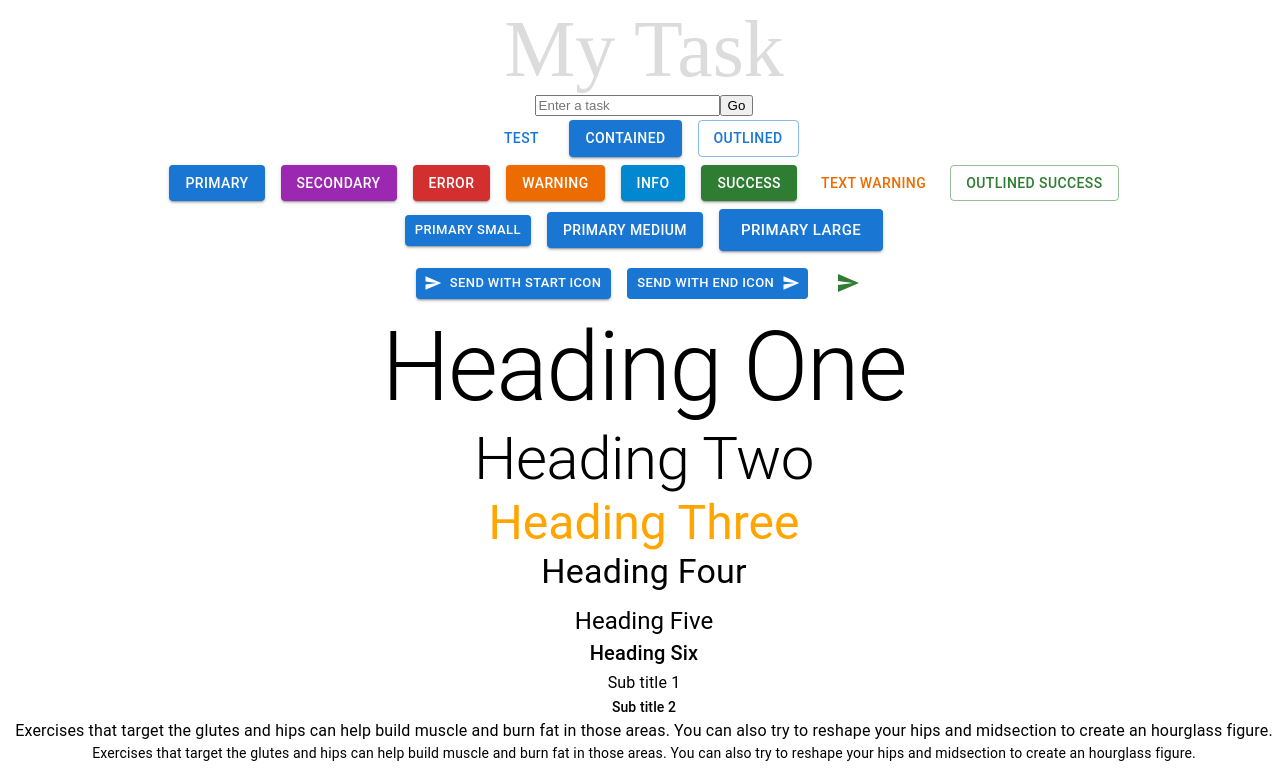
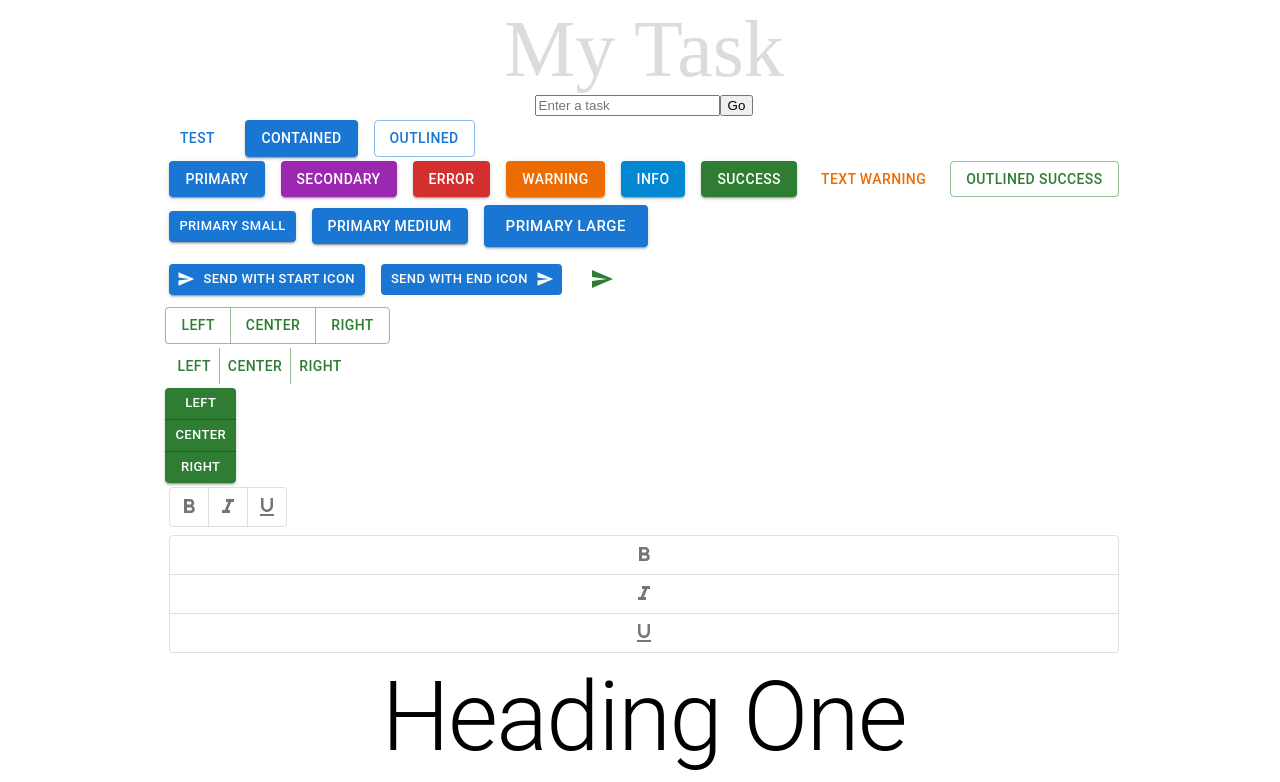
Before and after one commit to SantoshReddyBujala/Reactwebtype, a React (Create React App) app: page / in a window 1280 px wide. Shown: the top 782 px of the page. Built offline with nearby package versions, Linux system fonts and the light colour scheme; a web font is replaced by a local one.

Commit message:
Buttons completed

```diff
--- a/src/components/MuiButton.tsx
+++ b/src/components/MuiButton.tsx
@@ -1,15 +1,29 @@
-import React from "react";
+import React, { useState } from "react";
 import {
   Stack,
   Button,
   IconButton,
+  ButtonGroup,
+  ToggleButtonGroup,
+  ToggleButton,
 } from "../../node_modules/@mui/material/index";
 import SendIcon from "@mui/icons-material/Send";
+import FormatBoldIcon from "@mui/icons-material/FormatBold";
+import FormatItolicIcon from "@mui/icons-material/FormatItalic";
+import FormatUnderlinedIcon from "@mui/icons-material/FormatUnderlined";
 
 const MuiButton = () => {
+  const [formats, setFormats] = useState<string[]>([]);
+  console.log(formats);
+  const handleFormatChanges = (
+    _event: React.MouseEvent<HTMLElement>,
+    updatedFormats: string[]
+  ) => {
+    setFormats(updatedFormats);
+  };
   return (
-    <>
-      <Stack spacing={2} direction="row" className="p-4">
+    <Stack className="p-4">
+      <Stack spacing={2} direction="row">
         <Button variant="text" href="https://www.google.com">
           Test
         </Button>
@@ -81,7 +95,80 @@ const MuiButton = () => {
           <SendIcon />
         </IconButton>
       </Stack>
-    </>
+      <Stack direction="row">
+        <ButtonGroup color="success" variant="outlined">
+          <Button>Left</Button>
+          <Button>Center</Button>
+          <Button>Right</Button>
+        </ButtonGroup>
+      </Stack>
+      <Stack direction="row">
+        <ButtonGroup color="success" variant="text" className="p-4">
+          <Button>Left</Button>
+          <Button>Center</Button>
+          <Button>Right</Button>
+        </ButtonGroup>
+      </Stack>
+      <Stack direction="row">
+        <ButtonGroup
+          color="success"
+          variant="contained"
+          orientation="vertical"
+          size="small"
+          aria-label="Button group with props and operations"
+        >
+          <Button onClick={() => alert("Left button clicked")}>Left</Button>
+          <Button onClick={() => console.log("Center Button clicked")}>
+            Center
+          </Button>
+          <Button
+            onClick={() => console.warn("Right button clicked with warning")}
+          >
+            Right
+          </Button>
+        </ButtonGroup>
+      </Stack>
+      <Stack direction="row" className="p-4">
+        <ToggleButtonGroup
+          aria-label="Text formating"
+          value={formats}
+          onChange={handleFormatChanges}
+          size="small"
+          color="warning"
+        >
+          <ToggleButton value="bold" aria-label="Bold">
+            <FormatBoldIcon />
+          </ToggleButton>
+          <ToggleButton value="italic" aria-label="Italic">
+            <FormatItolicIcon />
+          </ToggleButton>
+          <ToggleButton value="underlined" aria-label="Underlined">
+            <FormatUnderlinedIcon />
+          </ToggleButton>
+        </ToggleButtonGroup>
+      </Stack>
+      <Stack className="p-4">
+        <ToggleButtonGroup
+          aria-label="Text formating"
+          value={formats}
+          onChange={handleFormatChanges}
+          size="small"
+          color="warning"
+          orientation="vertical"
+          exclusive
+        >
+          <ToggleButton value="bold" aria-label="Bold">
+            <FormatBoldIcon />
+          </ToggleButton>
+          <ToggleButton value="italic" aria-label="Italic">
+            <FormatItolicIcon />
+          </ToggleButton>
+          <ToggleButton value="underlined" aria-label="Underlined">
+            <FormatUnderlinedIcon />
+          </ToggleButton>
+        </ToggleButtonGroup>
+      </Stack>
+    </Stack>
   );
 };
 
```
